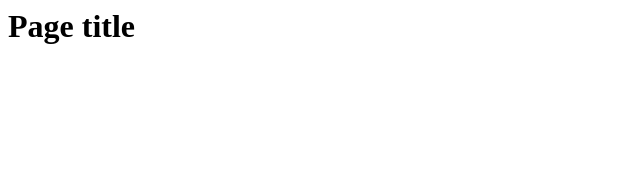
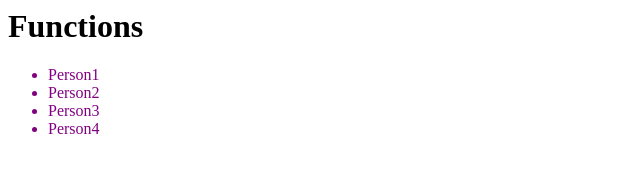
Before and after one commit to Markoos0071/JSLearning, a plain HTML site: page index.html in a window 1280 px wide. Shown: the whole page, without its empty margins (0-640 px from the left). Drawn offline with Linux system fonts and the light colour scheme.

Commit message:
JS Tutorial Functions + adding some html to the DOM

```diff
--- /dev/null
+++ b/functionsSandbox.js
@@ -0,0 +1,95 @@
+// //Function Declaration
+// // Can use hoisting (can call greet above this function code)
+// function greet(){
+//   console.log('hello there');
+// }
+
+// //Function Expression
+// // Cannot use hoisting (cannot call speak above this function code)
+// const speak = function(){
+//     console.log('good day');
+// };
+
+// const speak = function(name = 'value', time = 'default'){
+//     console.log(`Good ${time} ${name}`);
+// };
+
+// speak();
+// speak('Bob');
+// speak('Bob', 'Night');
+
+// const calcArea = function(radius){
+//     return 3.14 * radius**2;
+// };
+
+// const area = calcArea(10);
+// console.log(area);
+
+
+//Arrow functions (i hate these)
+
+// //When there is one parameter you dont need the () around the parameter (radius)
+// const calcArea = radius => {
+//     return 3.14 * radius**2;
+// };
+
+// //IF it only ONE line of code this can be simplified even further
+// const calcArea2 = radius => 3.14 * radius**2;
+
+// //This
+// const greet = function(){
+//     return 'hello, world';
+// };
+// //Becomes this
+// const greet2 = () => 'hello, world';
+
+// //This
+// const bill = function(products, tax){
+//     let total = 0;
+//     for(let i = 0; i < products.length; i++){
+//         total += products[i] + products[i] * tax;
+//     }
+//     return total;
+// };
+// //Becomes this
+// const bill2 = (products, tax) => {
+//     let total = 0;
+//     for(let i = 0; i < products.length; i++){
+//         total += products[i] + products[i] * tax;
+//     }
+//     return total;
+// };
+
+//Methods vs Functions
+//Methods use dot notation while functions get assigned to a parameter or just called
+//Methods are functions that work with objects/data types
+
+//Callbacks
+// const func = (callbackFunc) => {
+//     let value = 50;
+//     callbackFunc(value);
+// };
+
+// func (value => {
+//  console.log(value)
+// });
+
+//Foreach
+let people = ['Person1', 'Person2', 'Person3', 'Person4' ]
+
+// const logPerson = (person, index) => {
+//     console.log(`${index} - hello ${person}`)
+// };
+
+// people.forEach(logPerson);
+
+//Output to HTML
+const ul = document.querySelector('.people');
+let html = ``;
+
+people.forEach(person => {
+    //Create html template
+    html += `<li style="color: purple">${person}</li>`
+});
+
+ul.innerHTML = html;
--- a/index.html
+++ b/index.html
@@ -5,8 +5,9 @@
     <title>Document</title>
   </head>
   <body>
-    <h1>Page title</h1>
+    <h1>Functions</h1>
+    <ul class="people"></ul>
 
-    <script src="controlFlowSandbox.js"></script>
+    <script src="functionsSandbox.js"></script>
   </body>
 </html>
```
